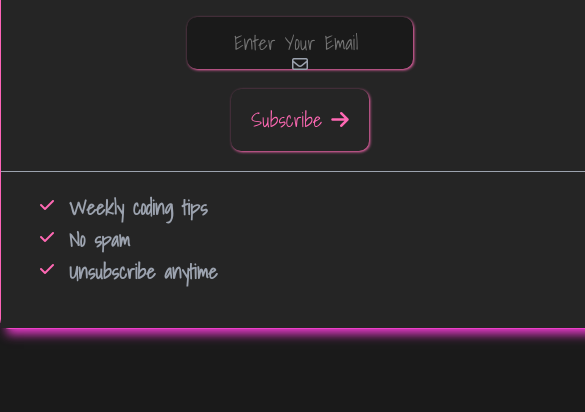
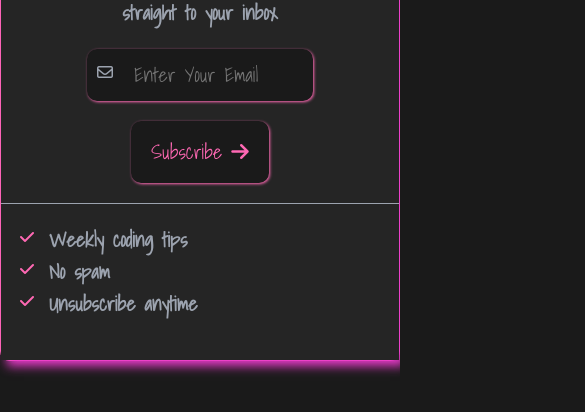
Before and after one commit to jillwilliams/Newsletter_SignUp, a plain HTML site: page index.html in a window 390 px wide. Shown: the part 244-656 px from the top of the page, 585 px wide, since content can reach past the window. Drawn offline with Linux system fonts and the light colour scheme; a web font is replaced by a local one.

Commit message:
fixed css

```diff
--- a/styles.css
+++ b/styles.css
@@ -51,19 +51,21 @@ body {
 
 /*  */
 email-box {
-    width: 400px;
+    width: 500px;
     border-radius: 10px;
     box-shadow: 2px 2px 6px hotpink;
     display: flex;
-    position: relative;
+    /* position: relative; */
+    align-items: center;
 }
 
 #envelope2 {
     color: #9ca3af;
     position: absolute;
-    left: 300px;
-    top: 35.5%;
-    transform: translateX(-50%);
+    width: 15px;
+    height: 15px;
+    margin-left: 10px;
+    margin-top: 35px;
 }
 
 /* email input box */
@@ -84,7 +86,7 @@ email-box {
     border-radius: 10px;
     padding: 15px 20px;
     color: hotpink;
-    background-color: #252525;
+    background-color: #1a1a1a;
     box-shadow: 1px 1px 3px hotpink;
     border: none;
     font-size: 20px;
@@ -132,3 +134,13 @@ email-box {
     font-size: 20px;
     color: #9ca3af;
 }
+
+@media screen and (max-width: 768px) {
+    .container {
+        width: 400px;
+        margin: 50px auto;
+    }
+    .footer1 {
+        margin-left: -180px;
+    }
+}
```
